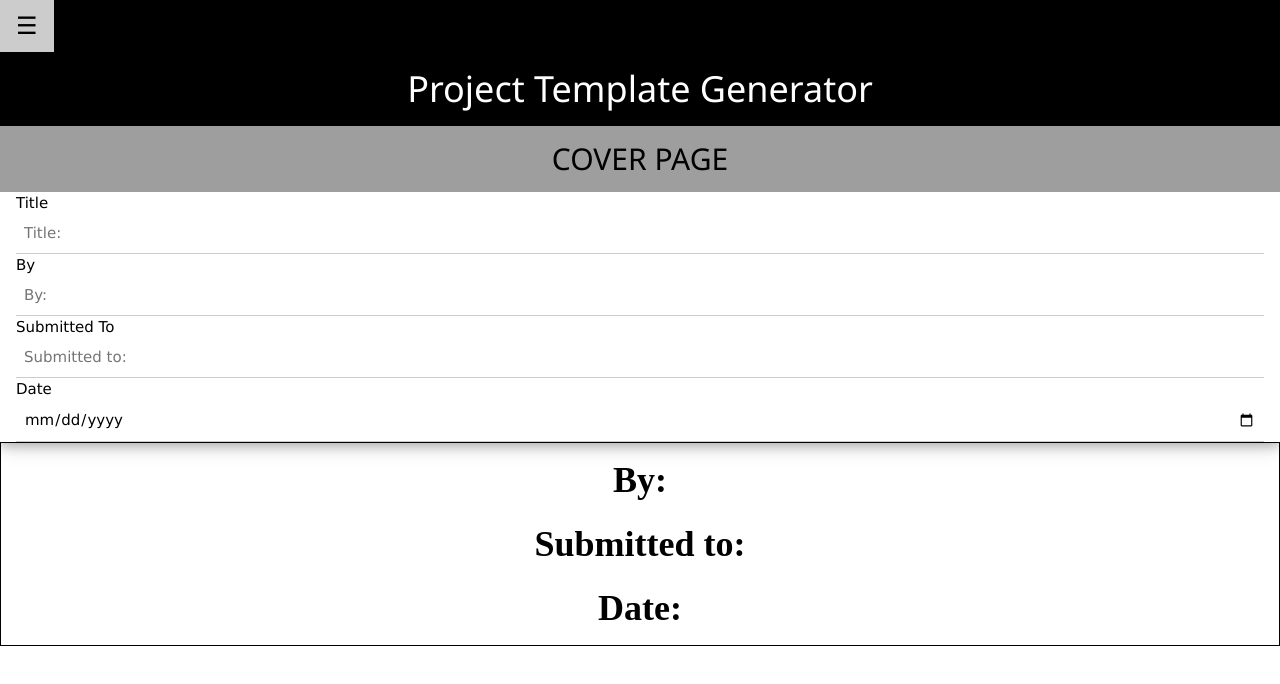
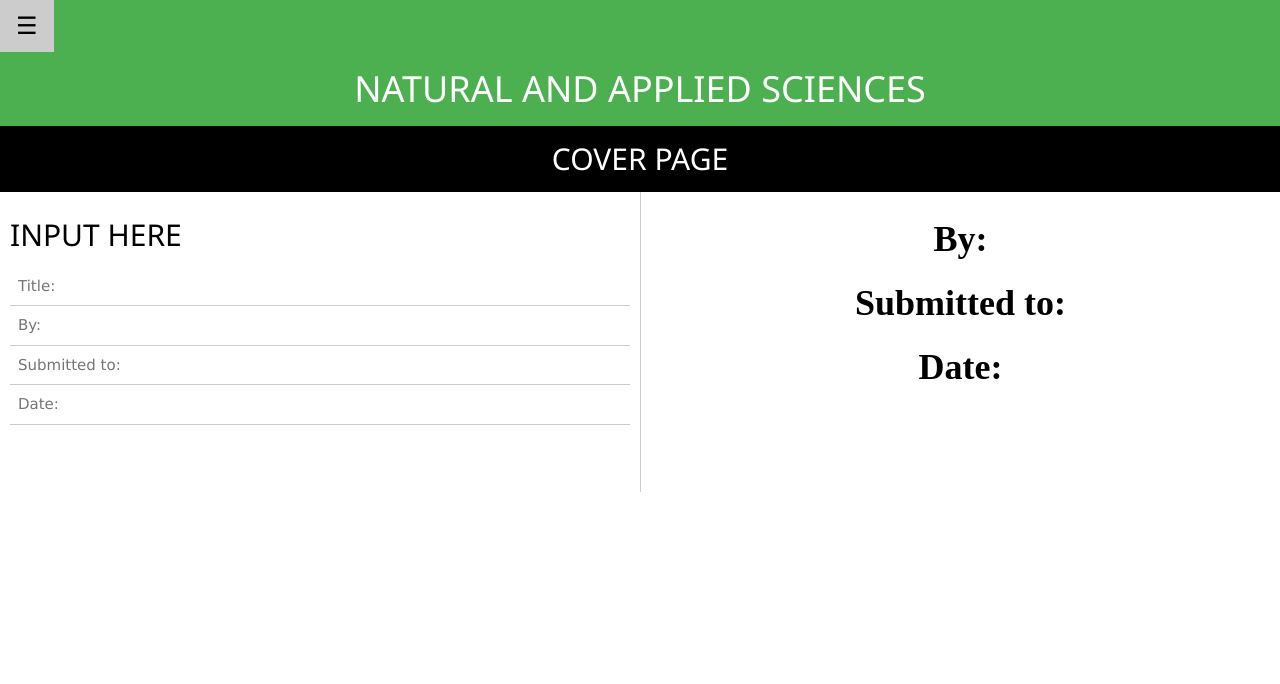
Before and after one commit to ogbeh/template-gen, a plain HTML site: page html/nas/title.html in a window 1280 px wide. Drawn offline with nearby package versions, Linux system fonts and the light colour scheme.

Commit message:
updated a few files

```diff
--- /dev/null
+++ b/css/style.css
@@ -0,0 +1,25 @@
+* {
+    box-sizing: border-box;
+}
+
+/* Create two equal columns that floats next to each other */
+.column {
+    float: left;
+    width: 50%;
+    padding: 10px;
+    height: 300px; /* Should be removed. Only for demonstration */
+}
+
+/* Clear floats after the columns */
+.row:after {
+    content: "";
+    display: table;
+    clear: both;
+}
+
+/* Responsive layout - makes the two columns stack on top of each other instead of next to each other */
+@media screen and (max-width: 600px) {
+    .column {
+        width: 100%;
+    }
+}
--- a/html/nas/title.html
+++ b/html/nas/title.html
@@ -15,6 +15,7 @@
     <script src="../../js/sidebar.js"></script>
     <!--//STYLESHEET-->
     <link rel="stylesheet" href="../../css/w3.css">
+    <link rel="stylesheet" href="../../css/style.css">
     <!--//TIMES NEW ROMAN FONT STYLE-->
     <style>
         .w3-myFont {
@@ -38,37 +39,36 @@
 </div>
 <!--//ANGULAR APPLICATION-->
 <div ng-app="ngLocale" id="main">
-    <div class="w3-black">
+    <div class="w3-green">
         <button id="openNav" class="w3-button w3-black w3-xlarge" onclick="w3_open()">&#9776;</button>
         <div class="w3-container">
-            <h1 class="w3-center">Project Template Generator</h1>
+            <h1 class="w3-center">NATURAL AND APPLIED SCIENCES</h1>
         </div>
     </div>
 
 
-    <div class="w3-card-4">
-        <div class="w3-container w3-gray">
+    <div class="">
+        <div class="w3-container w3-black">
             <h2 class="w3-center">COVER PAGE</h2>
         </div>
 
-        <form class="w3-container">
+        <div class="row">
+            <div class="column" style="">
+                <h2>INPUT HERE</h2>
+                <form class="">
 
-            <label>Title</label>
-            <input placeholder="Title:" class="title-box w3-input" ng-model="title" type="text">
+                    <input placeholder="Title:" class="w3-input" ng-model="title" type="text">
 
-            <label>By</label>
                     <input placeholder="By:" class="by-box w3-input" type="text" ng-model="by">
 
-            <label>Submitted To</label>
                     <input placeholder="Submitted to:" class="sub-box w3-input" type="text" ng-model="sub">
 
-            <label>Date</label>
-            <input placeholder="Date:" class="date-box w3-input" type="date" ng-model="">
+                    <input placeholder="Date:" class="date-box w3-input" type="text" ng-model="dates">
 
                 </form>
             </div>
-    <div class="w3-container w3-border w3-border-black">
-
+            <div class="column w3-border-left" style="">
+                <h2></h2>
                 <h1 class="p-title w3-center w3-myFont" ng-bind="title">Title:</h1>
 
                 <h1 class="w3-center w3-myFont"><strong>By: </strong></h1>
@@ -78,7 +78,9 @@
                 <h1 class="w3-center p-sub w3-myFont" ng-bind="sub">Submitted to:</h1>
 
                 <h1 class="w3-center w3-myFont"><strong>Date: </strong></h1>
-        <h1 class="w3-center p-date w3-myFont" ng-bind="date.toString()">Date:</h1>
+                <h1 class="w3-center p-date w3-myFont" ng-bind="dates">Date:</h1>
+            </div>
+        </div>
     </div>
 </div>
 </body>
```
Also changed, not shown: editor/html/themes/dark.html (+1 -1 lines), html/cbss/title.html (+37 -5 lines), html/index.html (+1 -1 lines), html/nas/chap2.html (+2 -2 lines), js/main.js (line endings or trailing spaces), 1 other file. Lines whose indentation alone changed are shown as unchanged.
